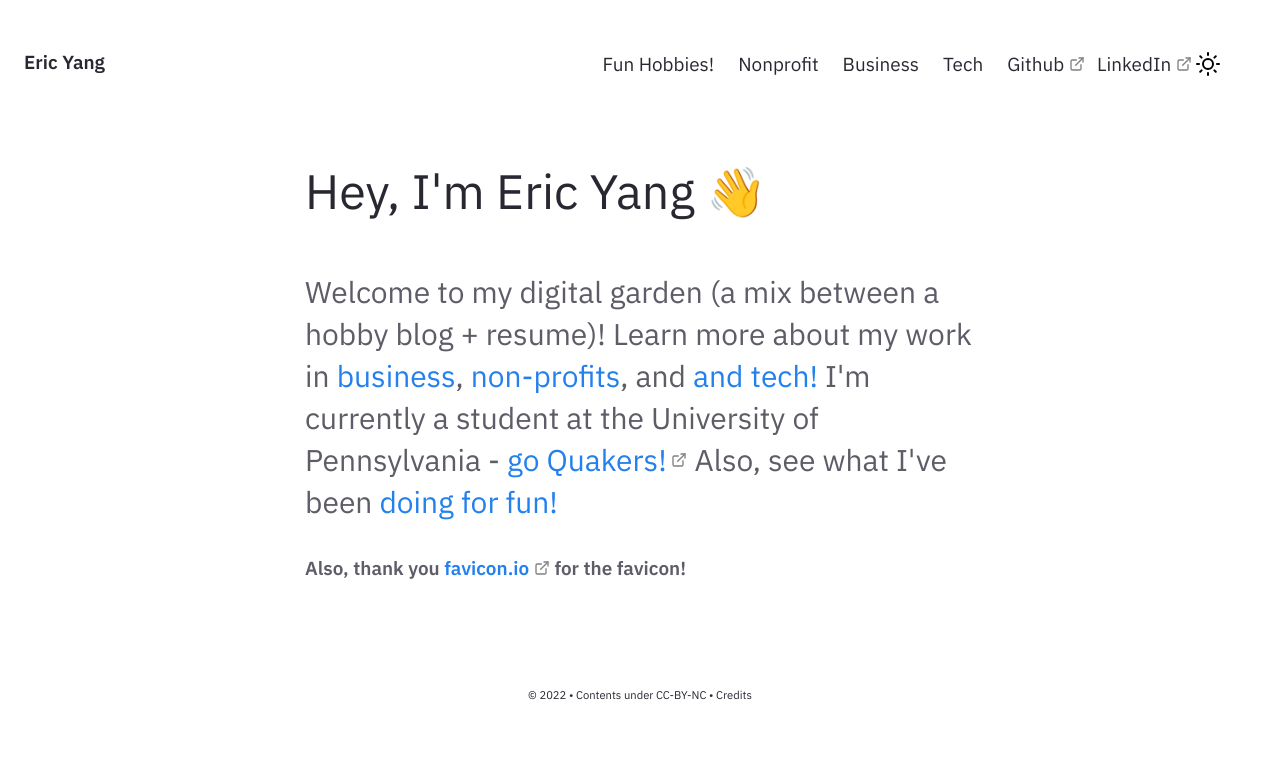
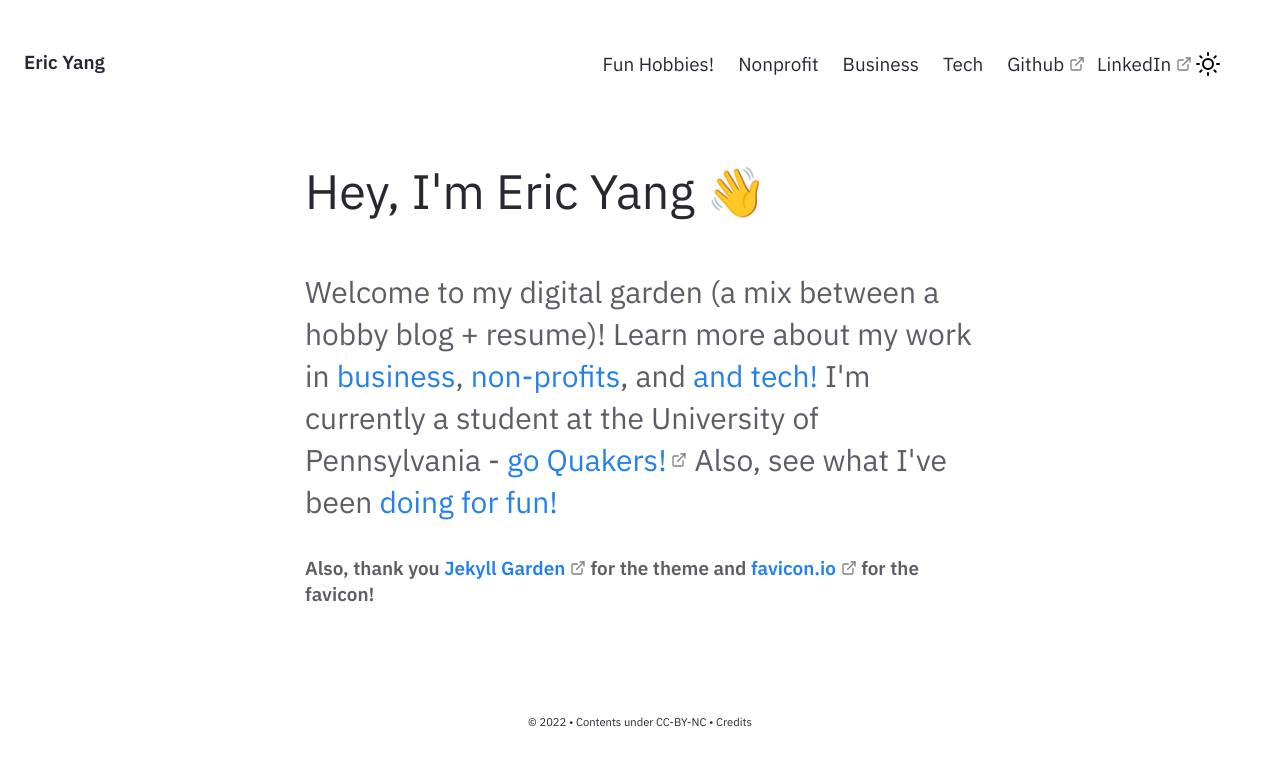
Before and after one commit to ericyang8/ericyang.github.io, a Jekyll site: the page built from pages/index.md, in a window 1280 px wide. Shown: the top 766 px of the page. Built offline with Jekyll 4.4.1, drawn with Linux system fonts in a browser that asks for light colours.

Commit message:
- Added thank you to jekyll garden

```diff
--- a/_includes/Homepage.html
+++ b/_includes/Homepage.html
@@ -5,5 +5,5 @@
         <a href="{{'/post/nonprofit' | relative_url}}"> non-profits</a>, and <a href="{{'/post/tech' | relative_url}}"> and tech!</a> I'm currently a student at the University of Pennsylvania - <a href="https://www.youtube.com/watch?v=SjFWNk4CrdA">go Quakers!</a>
         Also, see what I've been <a href="{{'/notes' | relative_url}}"> doing for fun! </a>
         </h3>
-        <h6> Also, thank you <a href="https://favicon.io/favicon-generator/">favicon.io</a> for the favicon!</h6>
+        <h6> Also, thank you <a href="https://github.com/Jekyll-Garden/jekyll-garden.github.io">Jekyll Garden</a> for the theme and <a href="https://favicon.io/favicon-generator/">favicon.io</a> for the favicon!</h6>
 </div> </div>
```
